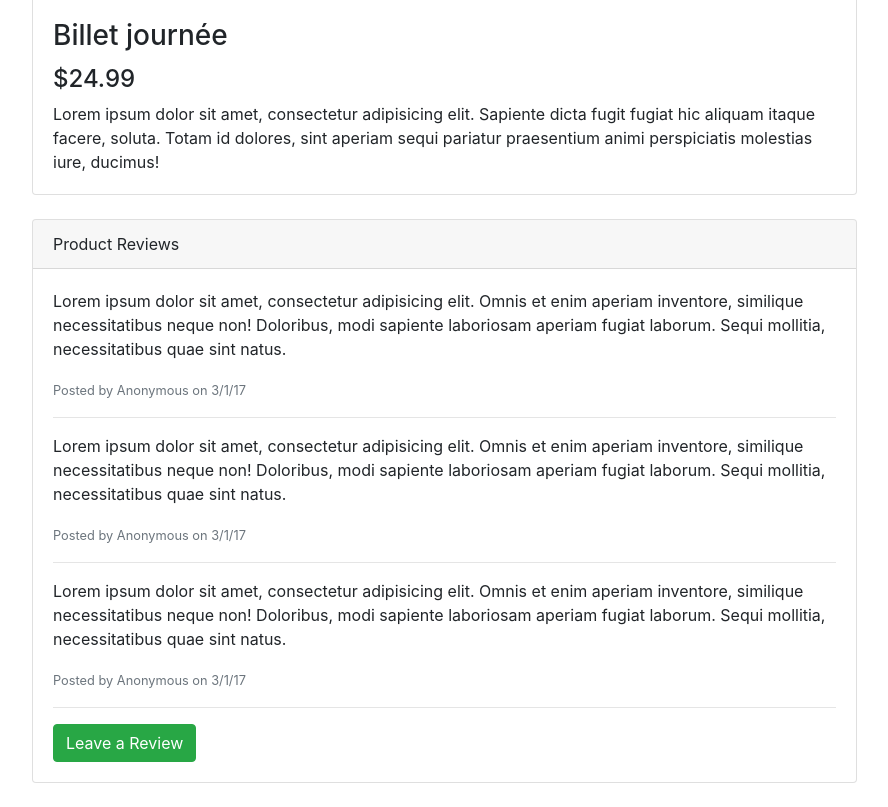
After one commit to Jonathan-RX/ocp4, a Symfony app: template templates/pages/home.html.twig in a window 1280 px wide. The commit adds this page. Shown: the part 643-1450 px from the top of the page, without its empty margins (338-1226 px from the left). Run offline with Twig, Linux system fonts and the light colour scheme; the template is opened without the code that fills it, so the values that code supplies are empty; some libraries are stand-ins or nearby versions.

Commit message:
Design: Page d'accueil

```diff
--- a/composer.json
+++ b/composer.json
@@ -6,6 +6,7 @@
         "ext-ctype": "*",
         "ext-iconv": "*",
         "sensio/framework-extra-bundle": "^5.1",
+        "symfony/apache-pack": "^1.0",
         "symfony/asset": "4.2.*",
         "symfony/console": "4.2.*",
         "symfony/dotenv": "4.2.*",
--- a/templates/base.html.twig
+++ b/templates/base.html.twig
@@ -4,9 +4,63 @@
         <meta charset="UTF-8">
         <title>{% block title %}Welcome!{% endblock %}</title>
         {% block stylesheets %}{% endblock %}
+        <link rel="stylesheet" href="https://stackpath.bootstrapcdn.com/bootstrap/4.3.1/css/bootstrap.min.css" integrity="sha384-ggOyR0iXCbMQv3Xipma34MD+dH/1fQ784/j6cY/iJTQUOhcWr7x9JvoRxT2MZw1T" crossorigin="anonymous">
     </head>
     <body>
-        {% block body %}{% endblock %}
+    <!-- Page Content -->
+    <div class="container">
+
+        <div class="row">
+
+            <div class="col-lg-3">
+                <h1 class="my-3 h2 font-weight-light">Musée du Louvre</h1>
+                <div class="list-group">
+                    <a href="#" class="list-group-item active">Billets journée</a>
+                    <a href="#" class="list-group-item">Billets demi-journée</a>
+                </div>
+            </div>
+            <!-- /.col-lg-3 -->
+
+            <div class="col-lg-9">
+
+                <div class="card mt-4">
+                    <img class="card-img-top img-fluid" src="https://cdn-imgix.headout.com/tour/5980/TOUR-IMAGE/1dd96726-9311-41f5-ac66-c729a8761275-3909-paris-louvre-museum-priority-access-with-flexible-entry-time-01.jpg?auto=compress&fm=pjpg&w=900&h=400&crop=faces&fit=min" alt="">
+                    <div class="card-body">
+                        {% block body %}{% endblock %}
+                    </div>
+                </div>
+                <!-- /.card -->
+
+                <div class="card card-outline-secondary my-4">
+                    <div class="card-header">
+                        Product Reviews
+                    </div>
+                    <div class="card-body">
+                        <p>Lorem ipsum dolor sit amet, consectetur adipisicing elit. Omnis et enim aperiam inventore, similique necessitatibus neque non! Doloribus, modi sapiente laboriosam aperiam fugiat laborum. Sequi mollitia, necessitatibus quae sint natus.</p>
+                        <small class="text-muted">Posted by Anonymous on 3/1/17</small>
+                        <hr>
+                        <p>Lorem ipsum dolor sit amet, consectetur adipisicing elit. Omnis et enim aperiam inventore, similique necessitatibus neque non! Doloribus, modi sapiente laboriosam aperiam fugiat laborum. Sequi mollitia, necessitatibus quae sint natus.</p>
+                        <small class="text-muted">Posted by Anonymous on 3/1/17</small>
+                        <hr>
+                        <p>Lorem ipsum dolor sit amet, consectetur adipisicing elit. Omnis et enim aperiam inventore, similique necessitatibus neque non! Doloribus, modi sapiente laboriosam aperiam fugiat laborum. Sequi mollitia, necessitatibus quae sint natus.</p>
+                        <small class="text-muted">Posted by Anonymous on 3/1/17</small>
+                        <hr>
+                        <a href="#" class="btn btn-success">Leave a Review</a>
+                    </div>
+                </div>
+                <!-- /.card -->
+
+            </div>
+            <!-- /.col-lg-9 -->
+
+        </div>
+
+    </div>
+    <!-- /.container -->
+
         {% block javascripts %}{% endblock %}
+        <script src="https://code.jquery.com/jquery-3.3.1.slim.min.js" integrity="sha384-q8i/X+965DzO0rT7abK41JStQIAqVgRVzpbzo5smXKp4YfRvH+8abtTE1Pi6jizo" crossorigin="anonymous"></script>
+        <script src="https://cdnjs.cloudflare.com/ajax/libs/popper.js/1.14.7/umd/popper.min.js" integrity="sha384-UO2eT0CpHqdSJQ6hJty5KVphtPhzWj9WO1clHTMGa3JDZwrnQq4sF86dIHNDz0W1" crossorigin="anonymous"></script>
+        <script src="https://stackpath.bootstrapcdn.com/bootstrap/4.3.1/js/bootstrap.min.js" integrity="sha384-JjSmVgyd0p3pXB1rRibZUAYoIIy6OrQ6VrjIEaFf/nJGzIxFDsf4x0xIM+B07jRM" crossorigin="anonymous"></script>
     </body>
 </html>
--- /dev/null
+++ b/templates/pages/home.html.twig
@@ -0,0 +1,10 @@
+{% extends 'base.html.twig' %}
+
+{% block title 'Musée du Louvre, billetterie' %}
+
+{% block body %}
+    <h3 class="card-title">Billet journée</h3>
+    <h4>$24.99</h4>
+    <p class="card-text">Lorem ipsum dolor sit amet, consectetur adipisicing elit. Sapiente dicta fugit fugiat hic aliquam itaque facere, soluta. Totam id dolores, sint aperiam sequi pariatur praesentium animi perspiciatis molestias iure, ducimus!</p>
+
+{% endblock %}
```
Also changed, not shown: src/Controller/HomeController.php (added, +18 -0 lines), public/.htaccess (added), 2 other files.
